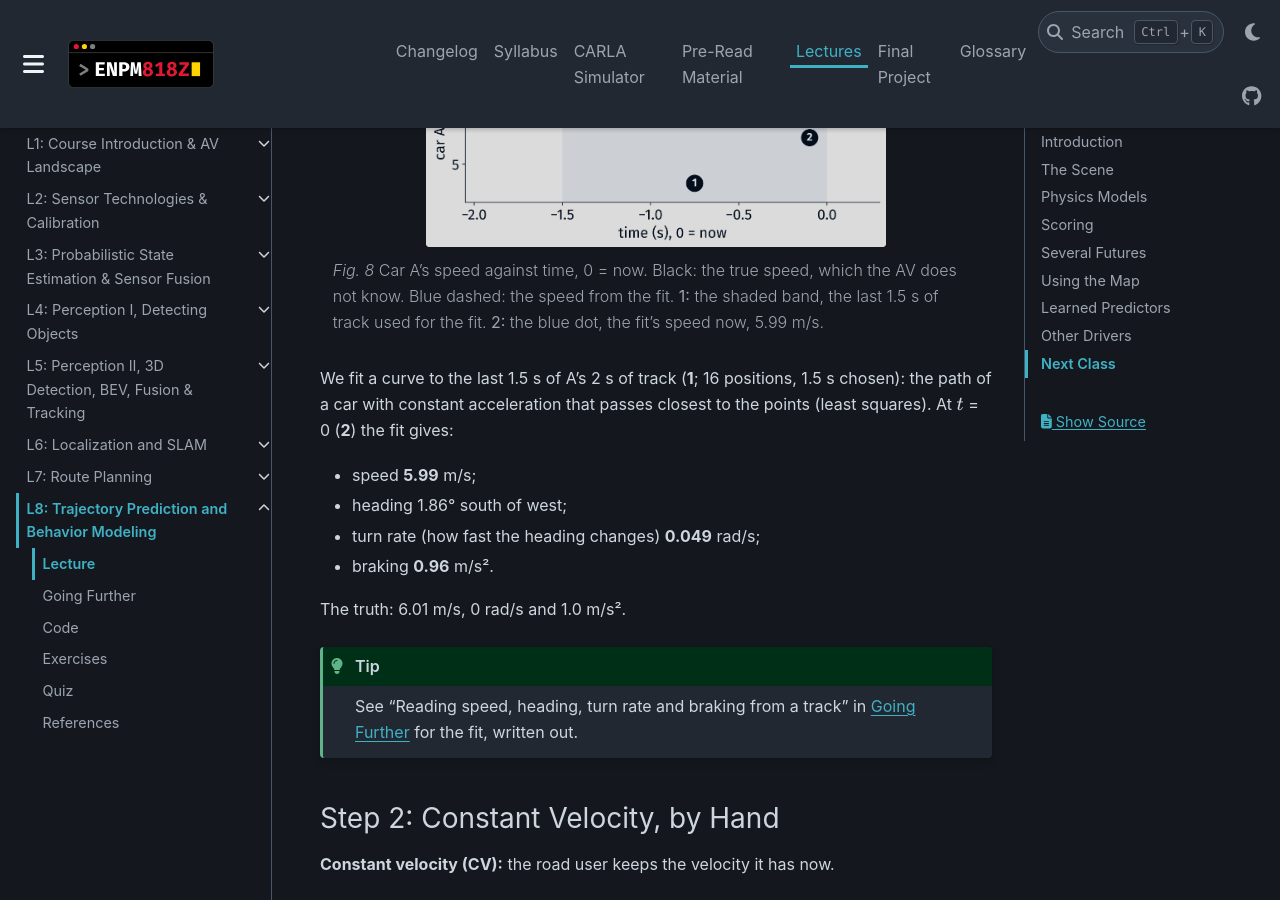
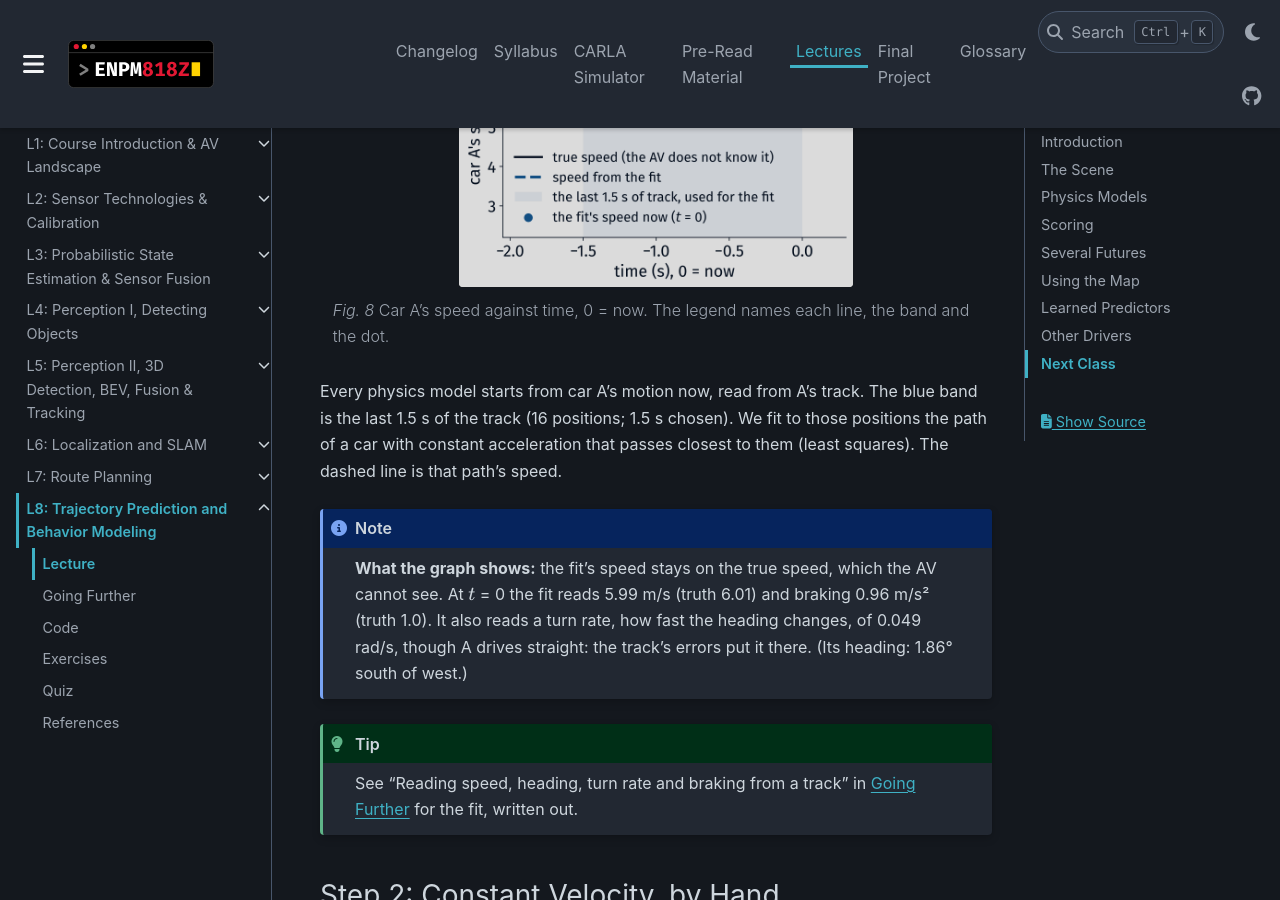
Before and after one commit to zeidk/enpm818z-fall-2026-docs, a Sphinx documentation site: the page built from docs/source/lectures/lecture8/l8_lecture.rst, in a window 1280 px wide and 900 px high, scrolled down 9835 px. Built offline with Sphinx 7.4.7 and the PyData theme 0.15.4, drawn with Linux system fonts in a browser that asks for light colours; pages that are not in the unit, such as notebooks, are missing from menus; some of the changed text lies outside the part shown.

Commit message:
v2.18.2: L8 clearer explanations
Step 1's figure and text say what the graph shows; the levels of motion model,
the 17.3 m and the 6.0 s gap are explained in words; the quiz's map answer no
longer quotes appendix-only numbers.

```diff
--- a/docs/source/lectures/lecture8/l8_appendix.rst
+++ b/docs/source/lectures/lecture8/l8_appendix.rst
@@ -134,7 +134,7 @@ How the Test Set Is Built
 
 Everything is in ``l8sim.test_set()``, and every number is chosen.
 
-1. The six ways through junction 54, at cruising speeds of 6, 7, 8, 9 and
+1. The six ways through the junction, at cruising speeds of 6, 7, 8, 9 and
    10 m/s, four random seeds each: 6 × 5 × 4 = 120 drives.
 2. Each drive draws a braking between 0.8 and 2.0 m/s² and a sideways
    acceleration in the turn between 1.5 and 2.5 m/s². After the turn the car
--- a/docs/source/lectures/lecture8/l8_lecture.rst
+++ b/docs/source/lectures/lecture8/l8_lecture.rst
@@ -274,8 +274,8 @@ Argoverse 2 and Waymo Open Motion. We read 2 s, as Argoverse does, and predict
 
 .. _l8-lec-three-kinds:
 
-Three Kinds of Motion Model
-~~~~~~~~~~~~~~~~~~~~~~~~~~~
+Three Levels of Motion Model
+~~~~~~~~~~~~~~~~~~~~~~~~~~~~
 
 In their survey, Lefèvre, Vasquez and Laugier sort prediction models into
 three levels (Lefèvre et al., 2014):
@@ -472,26 +472,26 @@ Step 1: Read Car A's Motion from Its Track
 ~~~~~~~~~~~~~~~~~~~~~~~~~~~~~~~~~~~~~~~~~~
 
 .. figure:: /_static/images/L8/track_fit.png
-   :alt: Car A's speed in meters per second against time from minus 2 to 0 seconds. A black line, the true speed, falls straight from 8.0 to 6.0. A light blue shaded band covers the last 1.5 seconds, tag 1 near its bottom. A blue dashed line, the speed from the fit, runs inside the band just under the black line and ends at a blue dot at time 0, at 5.99 meters per second, tag 2 below it. The legend, top right, says the AV does not know the true speed.
-   :width: 70%
-   :align: center
-
-   Car A's speed against time, 0 = now. Black: the true speed, which the AV
-   does not know. Blue dashed: the speed from the fit. **1:** the shaded
-   band, the last 1.5 s of track used for the fit. **2:** the blue dot, the
-   fit's speed now, 5.99 m/s.
-
-We fit a curve to the last 1.5 s of A's 2 s of track (**1**; 16 positions,
-1.5 s chosen): the path of a car with constant acceleration that passes
-closest to the points (least squares). At :math:`t` = 0 (**2**) the fit
-gives:
-
-- speed **5.99** m/s;
-- heading 1.86° south of west;
-- turn rate (how fast the heading changes) **0.049** rad/s;
-- braking **0.96** m/s².
-
-The truth: 6.01 m/s, 0 rad/s and 1.0 m/s².
+   :alt: Car A's speed in meters per second against time from minus 2 to 0 seconds. A black line, the true speed, falls straight from 8.0 to 6.0. A light blue band covers the last 1.5 seconds. A blue dashed line, the speed from the fit, runs inside the band just under the black line and ends at a blue dot at time 0, at 5.99 meters per second. The legend, bottom left, names the true speed (the AV does not know it), the speed from the fit, the band (the last 1.5 seconds of track, used for the fit) and the dot (the fit's speed now).
+   :width: 60%
+   :align: center
+
+   Car A's speed against time, 0 = now. The legend names each line, the
+   band and the dot.
+
+Every physics model starts from car A's motion now, read from A's track.
+The blue band is the last 1.5 s of the track (16 positions; 1.5 s chosen).
+We fit to those positions the path of a car with constant acceleration that
+passes closest to them (least squares). The dashed line is that path's
+speed.
+
+.. note::
+
+   **What the graph shows:** the fit's speed stays on the true speed, which
+   the AV cannot see. At :math:`t` = 0 the fit reads 5.99 m/s (truth 6.01)
+   and braking 0.96 m/s² (truth 1.0). It also reads a turn rate, how fast
+   the heading changes, of 0.049 rad/s, though A drives straight: the
+   track's errors put it there. (Its heading: 1.86° south of west.)
 
 .. tip::
 
@@ -967,7 +967,8 @@ region has no term for a turn or a speed change.
 
 .. note::
 
-   Check a predictor's region this way, for each kind of motion.
+   Check a predictor's region this way: for straight driving and for turns,
+   separately.
 
 
 .. _l8-lec-scoring-summary:
@@ -1188,8 +1189,7 @@ The Map's Lanes Are the Candidate Paths
 ~~~~~~~~~~~~~~~~~~~~~~~~~~~~~~~~~~~~~~~
 
 - Where a lane splits, each branch is a possible future path: one mode.
-- Town01's map lists, for junction 54, every way through it: six, two from
-  each arm. Car A's arm has two: **straight on** (23.12 m inside the
+- The map lists every way through the junction: six, two from each arm. Car A's arm has two: **straight on** (23.12 m inside the
   junction) and **left** (23.07 m, radius 14.7 m).
 
 .. _l8-lec-plan:
@@ -1224,8 +1224,8 @@ position:
 .. note::
 
    Before the junction, the two lanes share one line: offset and heading
-   cannot tell them apart (each path's heading and offset scores, 0.973 and
-   0.995, are the same). Only A's **speed** can, so far. Once A starts
+   cannot tell them apart: they are the same for both lanes. Only A's
+   **speed** can, so far. Once A starts
    turning, its heading leaves the straight lane's.
 
 
@@ -1277,8 +1277,8 @@ speed against the distance to the junction.
 
 **1** Left: A drives 6.51 − 5.99 = 0.52 m/s slower than this path expects.
 **2** Straight on: A drives 8.00 − 5.99 = 2.01 m/s slower than this path
-expects. **3** Step 2's formula, solved for the distance, puts left's 8 m/s
-at (8² − 5.42²) / (2 × 1.0) = 17.3 m from the junction. Farther than that,
+expects. **3** 17.3 m is the distance a driver needs to slow from 8 to 5.42 m/s at
+1.0 m/s²: (8² − 5.42²) / (2 × 1.0) = 17.3 m from the junction. Farther than that,
 both paths expect 8 m/s, so speed cannot tell them apart.
 
 
@@ -1492,8 +1492,8 @@ Discussion: Trusting the Probabilities
      square root of their number, so four times the drives about halves the
      0.06.
    - **Groups, not only the total.** A predictor can be calibrated on average
-     and too sure in one kind of scene, such as left turns. Check each kind of
-     scene on its own.
+     and too sure in some scenes, such as left turns. Check those scenes on
+     their own.
    - **Too sure hurts the planner.** If a 0.87 came true only 0.73 of the time,
      the other future would happen 0.27 of the time, not 0.13: about twice as
      often as the planner expects, so it keeps too little room for it.
@@ -1876,11 +1871,12 @@ A turns left across oncoming traffic, so it must give way to the AV.
    users guide (McTrans Center, HCS Two-Way Stop Controlled Intersections
    Users Guide). We use it for car A (chosen).
 
-Our car A decides 6 m before the junction (chosen). Run 1 is the scene so
-far:
+In the scene so far (run 1; a second run follows), car A decides 6 m
+before the junction (chosen).
 
 1. At that moment the AV is 48 m from the point where A's turn crosses its
-   lane: 48 / 8 = 6.0 s (we placed it there).
+   lane, so the gap is the time it needs to get there: 48 / 8 = 6.0 s (we
+   placed it there).
 2. 6.0 s ≥ 4.1 s: A turns without stopping.
 
 
--- a/docs/source/lectures/lecture8/l8_quiz.rst
+++ b/docs/source/lectures/lecture8/l8_quiz.rst
@@ -547,7 +547,7 @@ True or False (Questions 16 to 20)
 
    Before the junction, the two lanes share one line: A is 0.07 m from the
    center and 1.86° off the heading of both, so the heading and offset
-   likelihoods are the same for both (0.973 and 0.995). Only A's speed tells them apart
+   are the same for both lanes. Only A's speed tells them apart
    so far: 5.99 m/s, against 6.51 m/s expected for the left turn and
    8.00 m/s for straight on. See Using the Map in :doc:`l8_lecture`.
 
--- a/docs/source/lectures/lecture8/l8_references.rst
+++ b/docs/source/lectures/lecture8/l8_references.rst
@@ -107,7 +107,7 @@ group at the end.
          that depend on the horizon and the speed), in Several Futures (mAP)
          and in Learned Predictors (training and scores).
 
-      .. grid-item-card:: Three kinds of motion model
+      .. grid-item-card:: Three levels of motion model
          :link: https://doi.org/10.1186/s40648-014-0001-z
          :class-card: sd-border-secondary
 
```
Also changed, not shown: other parts of docs/source/lectures/lecture8/l8_lecture.rst (+3 -8 lines), other parts of docs/source/lectures/lecture8/l8_references.rst (+1 -1 lines), docs/source/changelog/changelog.rst (+14 -1 lines), docs/source/_static/images/L8/track_fit.png.
